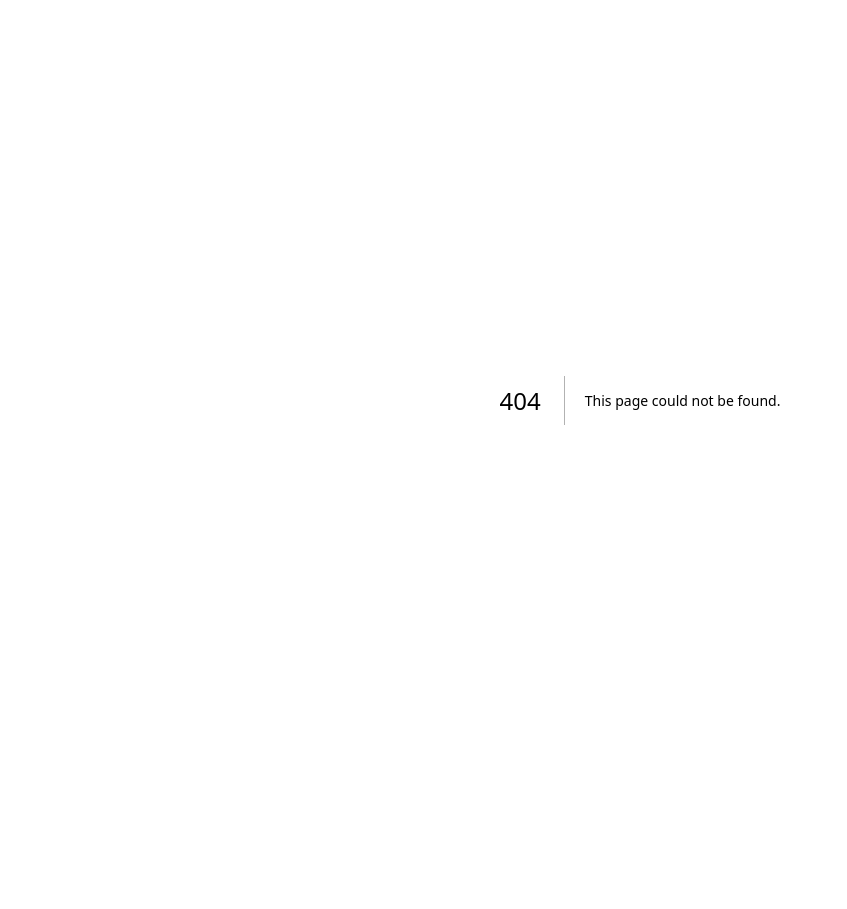
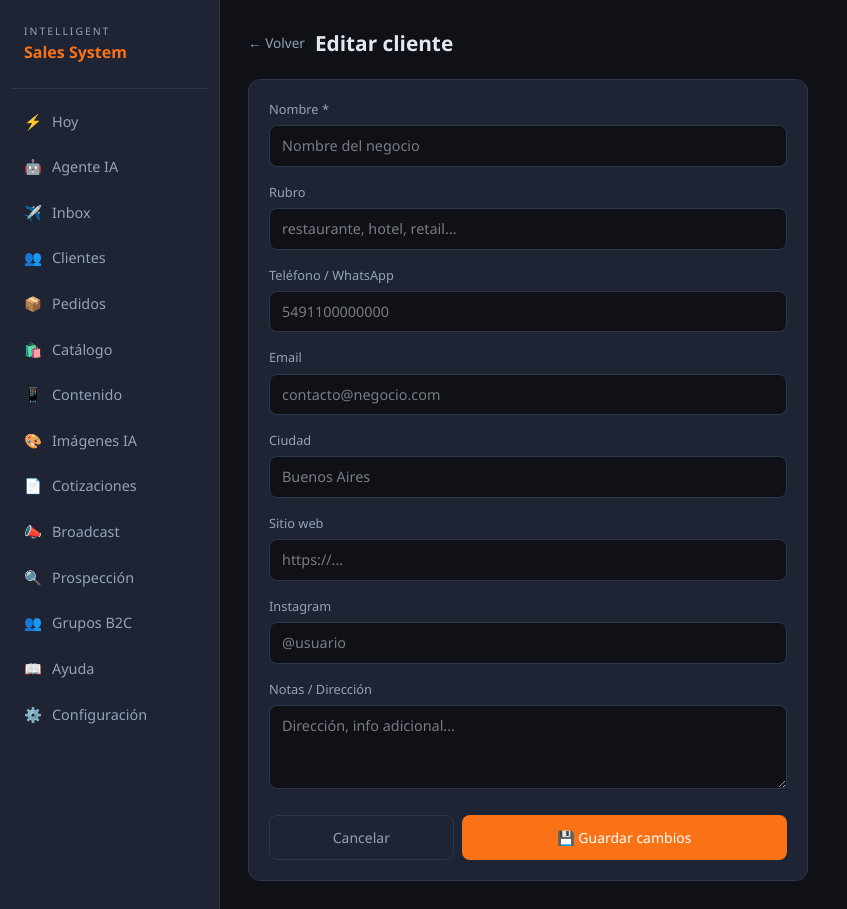
Before and after one commit to smaqueira/ISS, a Next.js app: page /admin/clients/1/edit in a window 1280 px wide. Before the commit this address had no page. Shown: the whole page, without its empty margins (0-847 px from the left). Before the commit the page ends 800 px from the top, so only its background shows below. Built offline with nearby package versions, Linux system fonts and the light colour scheme; no server answers; the database is empty.

Commit message:
Agent: solo importar si tiene telefono o web

```diff
--- /dev/null
+++ b/src/app/admin/clients/[id]/edit/page.tsx
@@ -0,0 +1,93 @@
+'use client'
+import { useState, useEffect } from 'react'
+import { useRouter, useParams } from 'next/navigation'
+
+export default function EditClientPage() {
+  const { id } = useParams<{ id: string }>()
+  const router = useRouter()
+  const [form, setForm] = useState({ name: '', rubro: '', phone: '', email: '', city: '', website: '', instagram: '', notes: '' })
+  const [loading, setLoading] = useState(true)
+  const [saving, setSaving] = useState(false)
+  const [error, setError] = useState('')
+
+  useEffect(() => {
+    fetch(`/api/clients/${id}`)
+      .then(r => r.json())
+      .then(c => {
+        setForm({
+          name: c.name || '',
+          rubro: c.rubro || '',
+          phone: c.phone || '',
+          email: c.email || '',
+          city: c.city || '',
+          website: c.website || '',
+          instagram: c.instagram || '',
+          notes: c.notes || '',
+        })
+        setLoading(false)
+      })
+  }, [id])
+
+  function set(key: string, value: string) {
+    setForm(prev => ({ ...prev, [key]: value }))
+  }
+
+  async function submit(e: React.FormEvent) {
+    e.preventDefault()
+    setSaving(true)
+    setError('')
+    const res = await fetch(`/api/clients/${id}`, {
+      method: 'PATCH',
+      headers: { 'Content-Type': 'application/json' },
+      body: JSON.stringify(form),
+    })
+    if (res.ok) {
+      router.push(`/admin/clients/${id}`)
+    } else {
+      setError('Error al guardar. Intentá de nuevo.')
+      setSaving(false)
+    }
+  }
+
+  const field = (label: string, key: string, type = 'text', placeholder = '') => (
+    <div style={{ marginBottom: 16 }}>
+      <label style={{ display: 'block', fontSize: '0.8rem', color: 'var(--muted)', marginBottom: 6 }}>{label}</label>
+      <input type={type} value={form[key as keyof typeof form]} onChange={e => set(key, e.target.value)} placeholder={placeholder}
+        style={{ width: '100%', background: 'var(--bg)', border: '1px solid var(--border)', borderRadius: 8, padding: '9px 12px', color: 'var(--text)', fontSize: '0.9rem' }} />
+    </div>
+  )
+
+  if (loading) return <div style={{ color: 'var(--muted)', padding: 40 }}>Cargando...</div>
+
+  return (
+    <div style={{ maxWidth: 560 }}>
+      <div style={{ display: 'flex', alignItems: 'center', gap: 10, marginBottom: 20 }}>
+        <button onClick={() => router.back()} style={{ background: 'none', border: 'none', color: 'var(--muted)', cursor: 'pointer', fontSize: '0.85rem' }}>← Volver</button>
+        <h1 style={{ fontSize: '1.3rem', fontWeight: 700 }}>Editar cliente</h1>
+      </div>
+      <div className="card">
+        <form onSubmit={submit}>
+          {field('Nombre *', 'name', 'text', 'Nombre del negocio')}
+          {field('Rubro', 'rubro', 'text', 'restaurante, hotel, retail...')}
+          {field('Teléfono / WhatsApp', 'phone', 'text', '5491100000000')}
+          {field('Email', 'email', 'email', 'contacto@negocio.com')}
+          {field('Ciudad', 'city', 'text', 'Buenos Aires')}
+          {field('Sitio web', 'website', 'text', 'https://...')}
+          {field('Instagram', 'instagram', 'text', '@usuario')}
+          <div style={{ marginBottom: 20 }}>
+            <label style={{ display: 'block', fontSize: '0.8rem', color: 'var(--muted)', marginBottom: 6 }}>Notas / Dirección</label>
+            <textarea value={form.notes} onChange={e => set('notes', e.target.value)} rows={3} placeholder="Dirección, info adicional..."
+              style={{ width: '100%', background: 'var(--bg)', border: '1px solid var(--border)', borderRadius: 8, padding: '9px 12px', color: 'var(--text)', fontSize: '0.9rem', resize: 'vertical' }} />
+          </div>
+          {error && <div style={{ color: '#ef4444', fontSize: '0.82rem', marginBottom: 12 }}>{error}</div>}
+          <div style={{ display: 'flex', gap: 8 }}>
+            <button type="button" onClick={() => router.back()} className="btn btn-ghost" style={{ flex: 1, justifyContent: 'center' }}>Cancelar</button>
+            <button type="submit" className="btn btn-primary" disabled={saving} style={{ flex: 2, justifyContent: 'center', padding: 12 }}>
+              {saving ? 'Guardando...' : '💾 Guardar cambios'}
+            </button>
+          </div>
+        </form>
+      </div>
+    </div>
+  )
+}
--- a/src/app/admin/clients/[id]/page.tsx
+++ b/src/app/admin/clients/[id]/page.tsx
@@ -62,6 +62,7 @@ export default async function ClientDetailPage({ params }: { params: Params }) {
           <a href={`mailto:${client.email}`} className="btn btn-ghost">📧 Email</a>
         )}
         <Link href={`/admin/orders/new?client=${id}`} className="btn btn-ghost">📦 Nuevo pedido</Link>
+        <Link href={`/admin/clients/${id}/edit`} className="btn btn-ghost">✏️ Editar</Link>
         <DeleteClientButton id={id} />
       </div>
 
--- a/src/lib/agent/run.ts
+++ b/src/lib/agent/run.ts
@@ -68,8 +68,8 @@ export async function runMañana() {
         const isDupe = existingNames.has(place.name?.toLowerCase().trim()) || (place.phone && existingPhones.has(place.phone))
         return { ...place, ...ai, isDupe }
       }))
-      // Importar con score >= 50 (bajado de 60) y sin requerir teléfono obligatorio
-      const toImport = results.filter(p => p.score >= 50 && !p.isDupe)
+      // Importar solo si tiene teléfono o web, y score >= 50
+      const toImport = results.filter(p => p.score >= 50 && !p.isDupe && (p.phone || p.website))
       const sinContacto = results.filter(p => p.score >= 50 && !p.phone && !p.website && !p.isDupe).length
       for (const p of toImport) {
         const { error } = await db.from('clients').insert({
```
